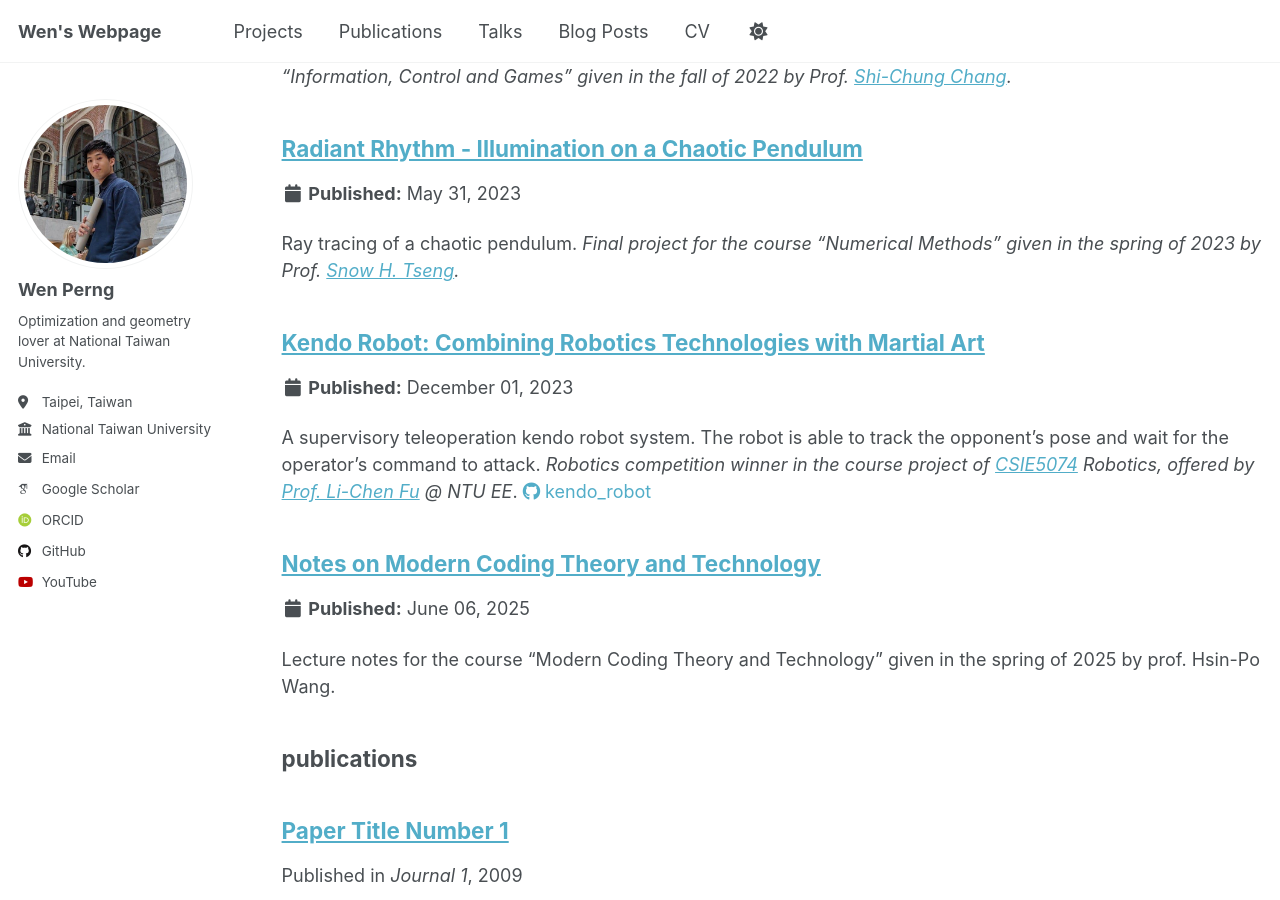
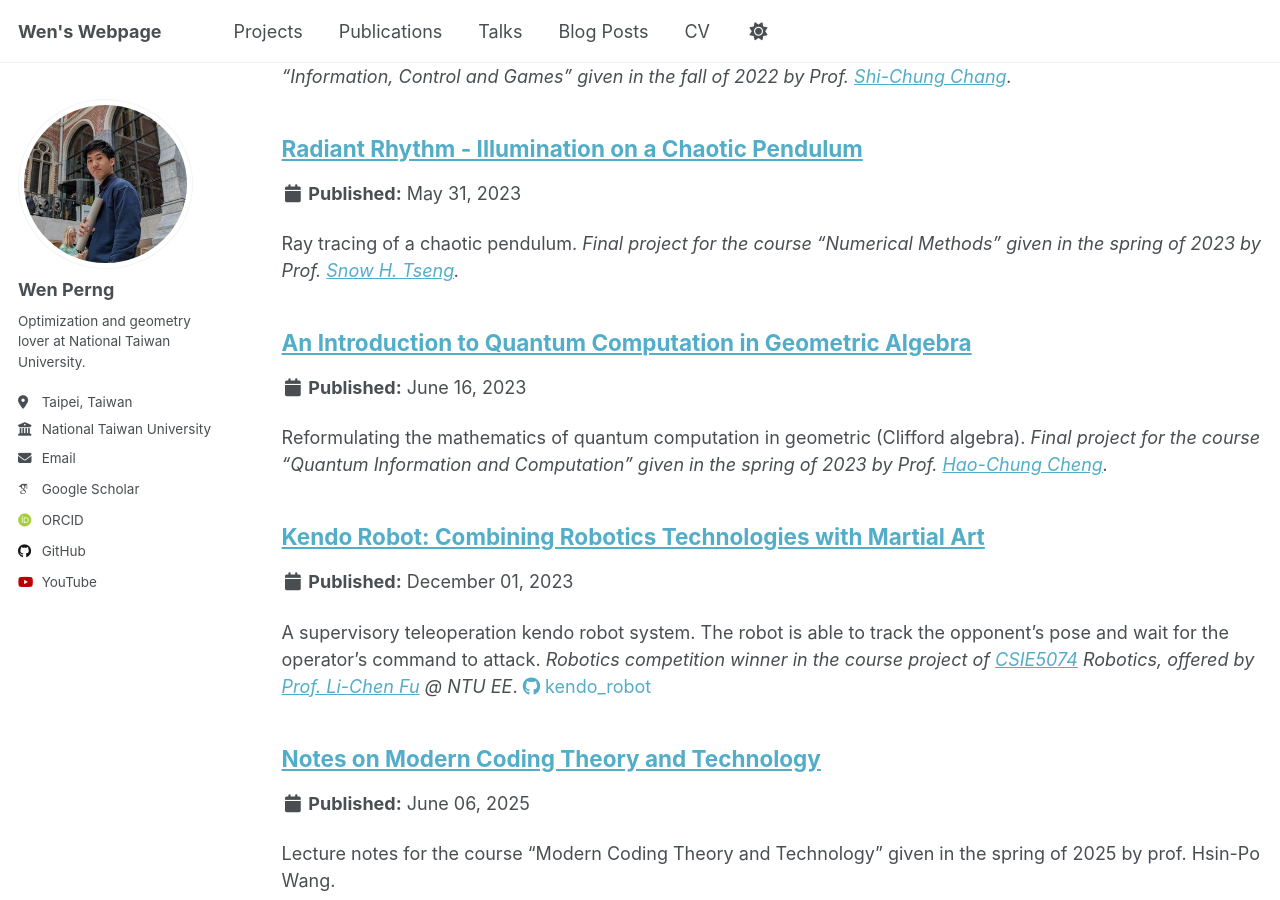
Before and after one commit to WenPerng/WenPerng.github.io, a Jekyll site: the page built from _pages/sitemap.md, in a window 1280 px wide and 900 px high, scrolled down 9984 px. Built offline with Jekyll 4.4.1, drawn with Linux system fonts in a browser that asks for light colours; some web fonts are replaced; a script that is not in the unit is left out; some of the changed text lies outside the part shown.

Commit message:
project: QIC

```diff
--- a/_posts/2025-10/2025-10-06-blog-post.md
+++ b/_posts/2025-10/2025-10-06-blog-post.md
@@ -6,7 +6,7 @@ tags:
   - miscellaneous
 ---
 
-It's dangerous out there academia. Take this with you.
+It's dangerous out there alone in academia. Take this with you.
 
 Meow:
 <p>
--- a/_projects/2023-05-Radiant-Rhythm.md
+++ b/_projects/2023-05-Radiant-Rhythm copy.md
@@ -14,3 +14,10 @@ excerpt: "Ray tracing of a chaotic pendulum. *Final project for the course \"Num
 Using MATLAB, I developed a ray tracing engine. Using the engine, I presented the light tracing of a metallic chaotic pendulum.
 
 <br/><img src='/images/projects/ray_tracing_pendulum.gif' width="100%">
+
+The slides to the details and final representations can be found [here](/files/slides/projects/2023_Radiant_Rhythm.pdf).
+<embed src="/files/slides/projects/2023_Radiant_Rhythm.pdf" type="application/pdf" width="100%" height="600px" />
+
+---
+
+Sadly, the code is in my old laptop... which has its chargers lost. I'll reupload the codes once I have figured out a way to obtain the files in my old laptop.
--- /dev/null
+++ b/_projects/2023-06-QIC.md
@@ -0,0 +1,29 @@
+---
+title: "An Introduction to Quantum Computation in Geometric Algebra"
+collection: projects
+category: school
+permalink: /projects/2023-06-QIC
+# venue: "Department of Electrical Engineering"
+date: 2023-06-16
+# location: "National Taiwan University"
+excerpt: "Reformulating the mathematics of quantum computation in geometric (Clifford algebra). *Final project for the course \"Quantum Information and Computation\" given in the spring of 2023 by Prof. [Hao-Chung Cheng](http://www.hao-chung.info/).*"
+---
+
+> This is a final project for the course \"Quantum Information and Computation\" given in the spring of 2023 by Prof. [Hao-Chung Cheng](http://www.hao-chung.info/).
+
+In that semester, I was deeply fascinated by the mathematics of geometric (Clifford) algebra, hence this topic was formed.
+
+<iframe width="560" height="315"
+        src="https://www.youtube.com/embed/wMBSb2hwGUo?si=AWHrWtDkWexHIfQ-"
+        frameborder="0"
+        allow="accelerometer; autoplay; encrypted-media; gyroscope; picture-in-picture"
+        allowfullscreen>
+</iframe>
+
+Not to be confused with algebraic geometry, geometric algebra is in essence the tensor algebra with some extensions. After the project was finished, I realized that the geometric-algebraic formulation of quantum computation is in fact just the quaternionic formulation, albeit with a more general / interpretable notation. Sadly, the reformulation contains no new insights that can be utilized as far as I can see.
+
+Nevertheless, the report is still included here for others to see how NOT to tread a seemingly popular path. Jokes on me though, the video above going through our report results is one of the most liked and viewed videos on my channel.
+
+# Project Report
+Download the [project report](/files/pdfs/projects/2023_QIC_final_project.pdf).
+<embed src="/files/pdfs/projects/2023_QIC_final_project.pdf" type="application/pdf" width="100%" height="600px" />
```
Also changed, not shown: 2 other files.
